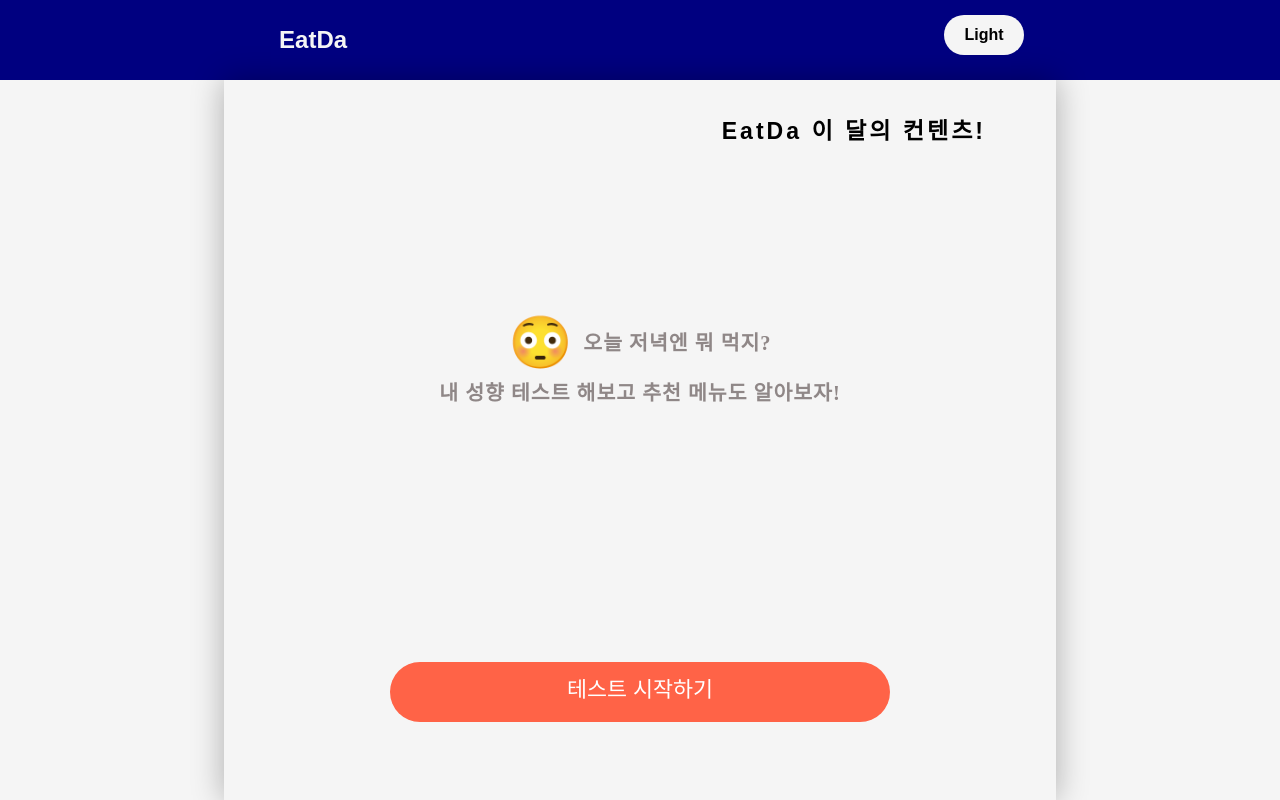
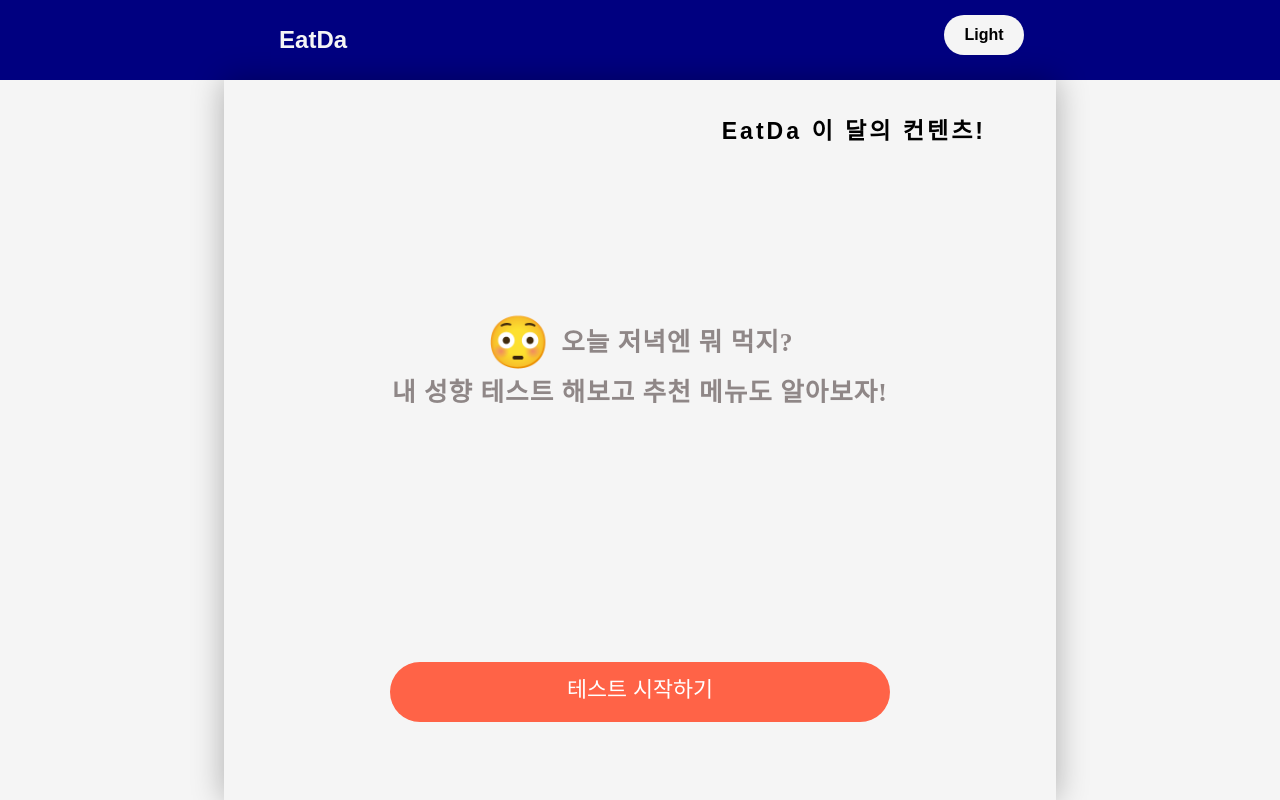
Before and after one commit to kangactor123/FoodBTI, a React (Create React App) app: page / in a window 1280 px wide. Built offline with nearby package versions, Linux system fonts and the light colour scheme.

Commit message:
update font-size

```diff
--- a/src/components/ContentSection.tsx
+++ b/src/components/ContentSection.tsx
@@ -36,7 +36,7 @@ export const Contents = styled(motion.div)<IContents>`
   align-items: center;
   line-height: 50px;
   margin-bottom: ${(props) => (props.marginBottom ? props.marginBottom : 0)};
-  font-size: 1.6vw;
+  font-size: 2vw;
   font-weight: 600;
   letter-spacing: 1px;
   color: rgb(143, 135, 135);
--- a/src/components/ReplyButton.tsx
+++ b/src/components/ReplyButton.tsx
@@ -7,8 +7,8 @@ interface IReplyBtn {
 }
 
 const Button = styled.button<{ BtnColor: string }>`
-  width: 60%;
-  height: 60px;
+  width: 40vw;
+  height: 8vh;
   background-color: ${(props) => props.BtnColor};
   border: 0;
   border-radius: 30px;
```
